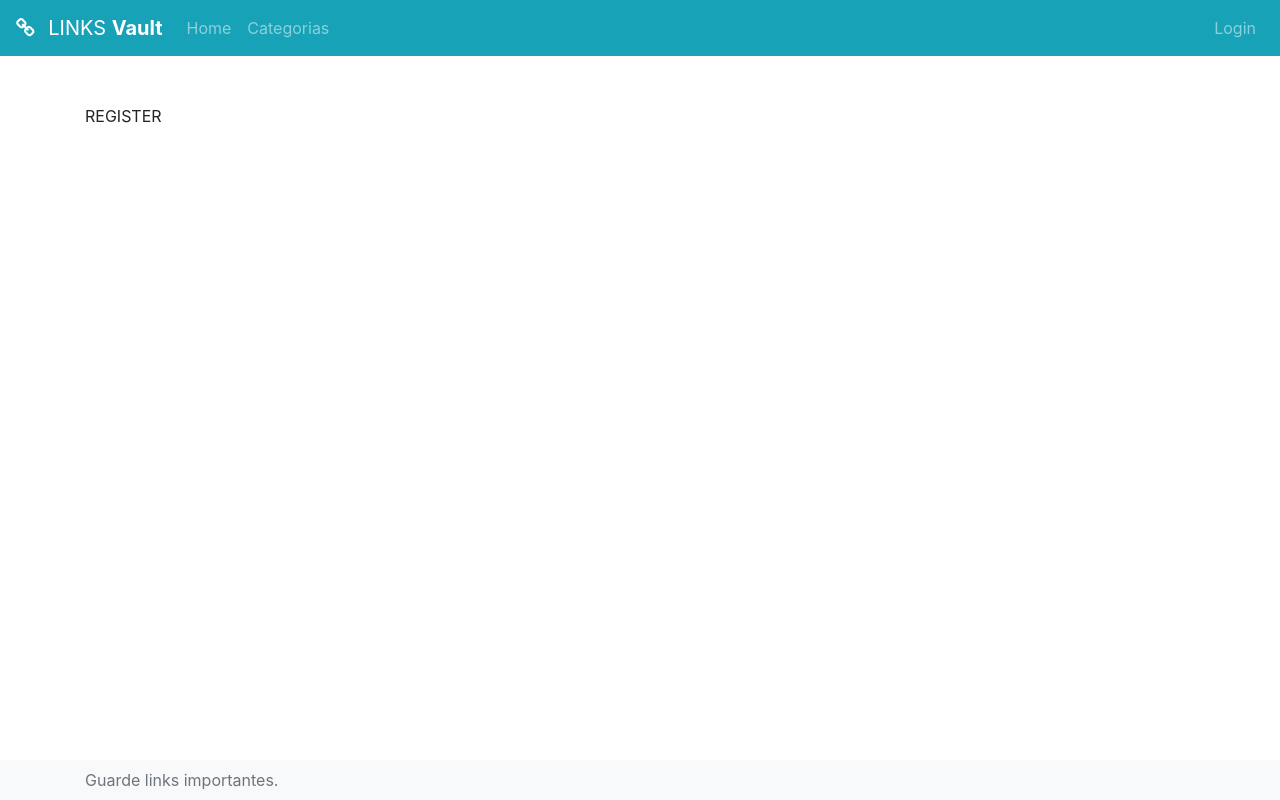
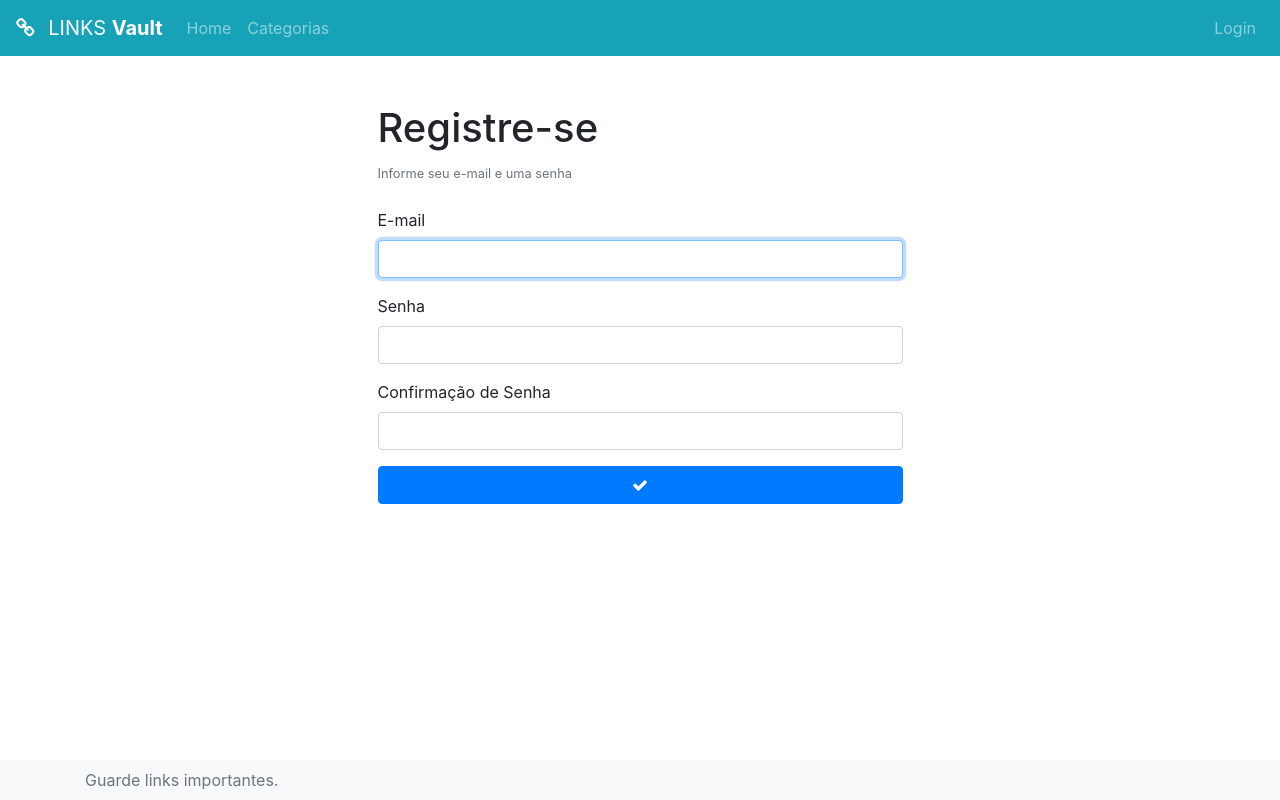
Before and after one commit to igor-lisboa/links-vault, a Vue app: page /register in a window 1280 px wide. Built offline with nearby package versions, Linux system fonts and the light colour scheme; what vue-sweetalert2 would draw is missing.

Commit message:
Ajustando area de registro

```diff
--- a/src/views/Home.vue
+++ b/src/views/Home.vue
@@ -2,6 +2,10 @@
   <div class="row h-100 justify-content-center align-items-center">
     <div class="col-12">
       <h1>{{ pageName }}</h1>
+      <small class="text-muted"
+        >Cadastre novos links ou veja os que já foram cadastrados e
+        categorizados</small
+      >
       <div class="text-center m-5" v-if="loading">
         <div class="spinner-border" role="status">
           <span class="sr-only">Loading...</span>
@@ -37,10 +41,38 @@
     <button
       class="btn btn-primary btn-lg mr-3 mb-5"
       style="position: fixed; bottom: 0; right: 0"
+      v-b-modal.modal-add-link
     >
       <i class="fa fa-plus"></i>
       Link
     </button>
+    <b-modal id="modal-add-link" title="Inclua novos links" scrollable centered>
+      <template #modal-header="{ close }">
+        <!-- Emulate built in modal header close button action -->
+        <b-button size="sm" variant="outline-danger" @click="close()">
+          Close Modal
+        </b-button>
+        <h5>Modal Header</h5>
+      </template>
+
+      <template #default="{ hide }">
+        <p>Modal Body with button</p>
+        <b-button @click="hide()">Hide Modal</b-button>
+      </template>
+
+      <template #modal-footer="{ ok, cancel, hide }">
+        <b>Custom Footer</b>
+        <!-- Emulate built in modal footer ok and cancel button actions -->
+        <b-button size="sm" variant="success" @click="ok()"> OK </b-button>
+        <b-button size="sm" variant="danger" @click="cancel()">
+          Cancel
+        </b-button>
+        <!-- Button with custom close trigger value -->
+        <b-button size="sm" variant="outline-secondary" @click="hide('forget')">
+          Forget it
+        </b-button>
+      </template>
+    </b-modal>
   </div>
 </template>
 <script>
--- a/src/views/Login.vue
+++ b/src/views/Login.vue
@@ -27,8 +27,22 @@
               v-model="user.password"
             />
           </div>
-          <button type="submit" class="btn btn-primary btn-block">
+          <button
+            v-if="!loading"
+            type="submit"
+            class="btn btn-primary btn-block"
+          >
             Entrar
+          </button>
+          <button
+            v-else
+            type="submit"
+            disabled
+            class="btn btn-primary btn-block"
+          >
+            <div class="spinner-border" role="status">
+              <span class="sr-only">Loading...</span>
+            </div>
           </button>
           <router-link :to="{ name: 'register' }">
             Não possui um cadastro, cadastre-se aqui!
@@ -45,11 +59,13 @@ export default {
   data() {
     return {
       user: {},
+      loading: false,
     };
   },
   methods: {
     async login() {
       try {
+        this.loading = true;
         const response = await apiUser.login(
           this.user.email,
           this.user.password
@@ -68,6 +84,8 @@ export default {
         if (e) {
           this.$swal.fire("Login", "Credenciais inválidas", "error");
         }
+      } finally {
+        this.loading = false;
       }
     },
   },
--- a/src/views/Register.vue
+++ b/src/views/Register.vue
@@ -1,3 +1,115 @@
 <template>
-  <div>REGISTER</div>
+  <div class="container h-100">
+    <div class="row h-100 justify-content-center align-items-center">
+      <div class="col-md-6">
+        <h1>{{ pageName }}</h1>
+        <small class="text-muted">Informe seu e-mail e uma senha</small>
+        <form @submit.prevent="register" class="mt-4">
+          <div class="form-group">
+            <label for="email">E-mail</label>
+            <input
+              type="email"
+              id="email"
+              class="form-control"
+              v-model="user.email"
+              autofocus
+              autocomplete
+              required
+            />
+          </div>
+          <div class="form-group">
+            <label for="senha">Senha</label>
+            <input
+              id="senha"
+              type="password"
+              class="form-control"
+              autocomplete
+              required
+              v-model="user.password"
+            />
+          </div>
+          <div class="form-group">
+            <label for="confirm-senha">Confirmação de Senha</label>
+            <input
+              id="confirm-senha"
+              type="password"
+              class="form-control"
+              autocomplete
+              required
+              v-model="user.passwordConfirm"
+            />
+          </div>
+          <button
+            v-if="!loading"
+            type="submit"
+            class="btn btn-primary btn-block"
+          >
+            <i class="fa fa-check"></i>
+          </button>
+          <button
+            v-else
+            type="submit"
+            disabled
+            class="btn btn-primary btn-block"
+          >
+            <div class="spinner-border" role="status">
+              <span class="sr-only">Loading...</span>
+            </div>
+          </button>
+        </form>
+      </div>
+    </div>
+  </div>
 </template>
+<script>
+import apiUser from "@/services/apiLinks/users.js";
+export default {
+  data() {
+    return {
+      user: {},
+      pageName: "Registre-se",
+      loading: false,
+    };
+  },
+  methods: {
+    async register() {
+      try {
+        if (this.user.password !== this.user.passwordConfirm) {
+          this.$swal.fire(
+            this.pageName,
+            "A senha e a confirmação da senha não coincidem.",
+            "error"
+          );
+        } else {
+          this.loading = true;
+          const response = await apiUser.register(
+            this.user.email,
+            this.user.password
+          );
+          if (response.data.success) {
+            this.$store
+              .dispatch("login", response.data.data.user)
+              .then(() => {
+                this.$swal.fire(this.pageName, "Seja bem vindo!", "success");
+                this.$router.push({ name: "home" });
+              })
+              .catch((err) => {
+                if (err) {
+                  throw err;
+                }
+              });
+          } else {
+            this.$swal.fire(this.pageName, response.data.message, "error");
+          }
+        }
+      } catch (e) {
+        if (e) {
+          this.$swal.fire(this.pageName, "Credenciais inválidas", "error");
+        }
+      } finally {
+        this.loading = false;
+      }
+    },
+  },
+};
+</script>
```
